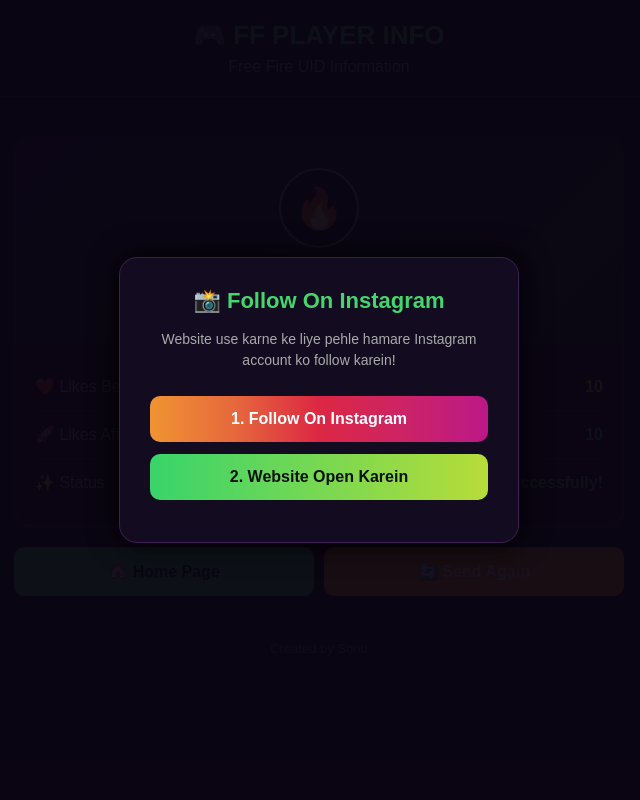
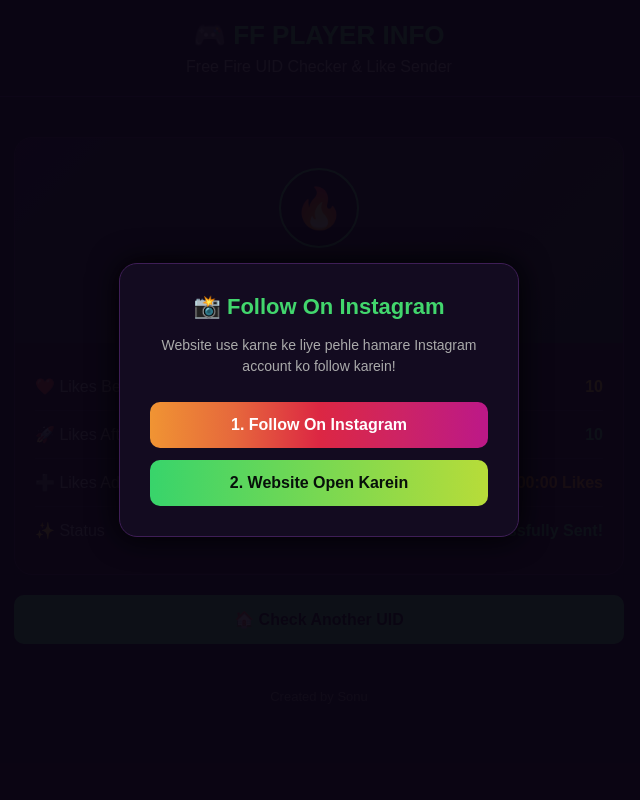
Before and after one commit to faltuwja-beep/Web-cc, a Flask app: template templates/index.html in a window 1280 px wide. Shown: the whole page, without its empty margins (321-961 px from the left). Run offline with Flask 3, Linux system fonts and the light colour scheme; the template is opened without the code that fills it: most values are stand-ins (such as "Sample title", 1, 10 or a date in 2020).

Commit message:
Update index.html

```diff
--- a/templates/index.html
+++ b/templates/index.html
@@ -15,7 +15,15 @@ body{
     background:#0b0614;
     color:white;
     min-height:100vh;
+    animation: fadeIn 0.8s ease-in-out;
 }
+
+@keyframes fadeIn {
+    from { opacity: 0; transform: translateY(-10px); }
+    to { opacity: 1; transform: translateY(0); }
+}
+
+/* Instagram Follow Gate Popup */
 #insta-gate {
     position: fixed;
     top: 0; left: 0;
@@ -36,9 +44,23 @@ body{
     text-align: center;
     max-width: 400px;
     width: 100%;
+    animation: scaleUp 0.4s ease;
 }
+
+@keyframes scaleUp {
+    from { transform: scale(0.8); opacity: 0; }
+    to { transform: scale(1); opacity: 1; }
+}
+
 .gate-box h2 { color: #42d66d; margin-bottom: 15px; font-size: 22px; }
 .gate-box p { color: #aaa; font-size: 14px; margin-bottom: 25px; line-height: 1.5; }
+
+.gate-btn-group {
+    display: flex;
+    flex-direction: column;
+    gap: 12px;
+}
+
 .gate-btn {
     display: block;
     width: 100%;
@@ -47,9 +69,13 @@ body{
     text-decoration: none;
     font-size: 16px;
     font-weight: bold;
-    margin-bottom: 12px;
     cursor: pointer;
     text-align: center;
+    transition: 0.3s;
+}
+.gate-btn:hover {
+    opacity: 0.9;
+    transform: translateY(-2px);
 }
 .btn-follow { background: linear-gradient(90deg, #f09433, #e6683c, #dc2743, #cc2366, #bc1888); color: white; }
 .btn-unlock { background: linear-gradient(90deg, #38d46b, #b7dc39); color: #07100a; border: none; }
@@ -96,6 +122,10 @@ button{
     font-size:16px;
     font-weight:bold;
     cursor:pointer;
+    transition: 0.3s;
+}
+button:hover {
+    opacity: 0.9;
 }
 .error{
     margin-top:20px;
@@ -111,6 +141,7 @@ button{
     border-radius:18px;
     overflow:hidden;
     border:1px solid #3e1e56;
+    animation: fadeIn 0.5s ease;
 }
 .profile-head{
     text-align:center;
@@ -150,50 +181,52 @@ footer{
 </head>
 <body>
 
+<!-- Instagram Follow Gate Popup -->
 <div id="insta-gate">
     <div class="gate-box">
         <h2>📸 Follow On Instagram</h2>
         <p>Website use karne ke liye pehle hamare Instagram account ko follow karein!</p>
-        <a href="https://www.instagram.com/sonu_9wx7?stkn=MXFzZmxnd2x0ejd2Mg==" target="_blank" class="gate-btn btn-follow">1. Follow On Instagram</a>
-        <button class="gate-btn btn-unlock" onclick="unlockWebsite()">2. Website Open Karein</button>
+        <div class="gate-btn-group">
+            <a href="https://www.instagram.com/sonu_9wx7?stkn=MXFzZmxnd2x0ejd2Mg==" target="_blank" class="gate-btn btn-follow">1. Follow On Instagram</a>
+            <button class="gate-btn btn-unlock" onclick="unlockWebsite()">2. Website Open Karein</button>
+        </div>
     </div>
 </div>
 
 <header>
 <h1>🎮 FF PLAYER INFO</h1>
-<p>Free Fire UID Information</p>
+<p>Free Fire UID Checker & Like Sender</p>
 </header>
 
 <div class="container">
 
-{% if result %}
+{% if result_data %}
+<!-- Likes Success Result Card -->
 <div class="profile">
 <div class="profile-head">
 <div class="avatar">🔥</div>
-<h2>{{ result.nickname }}</h2>
-<div class="uid">UID: {{ result.uid }}</div>
+<h2>{{ result_data.nickname }}</h2>
+<div class="uid">UID: {{ result_data.uid }}</div>
 </div>
 <div class="info">
-<div class="row"><span class="label">❤️ Likes Before</span><span class="value">{{ result.old_likes }}</span></div>
-<div class="row"><span class="label">🚀 Likes After</span><span class="value" style="color:#42d66d;">{{ result.new_likes }}</span></div>
-<div class="row"><span class="label">✨ Status</span><span class="value" style="color:#38d46b;">Likes Sent Successfully!</span></div>
+<div class="row"><span class="label">❤️ Likes Before</span><span class="value">{{ result_data.old_likes }}</span></div>
+<div class="row"><span class="label">🚀 Likes After</span><span class="value" style="color:#42d66d;">{{ result_data.new_likes }}</span></div>
+<div class="row"><span class="label">➕ Likes Added</span><span class="value" style="color:#ff9900;">+{{ result_data.added_likes }} Likes</span></div>
+<div class="row"><span class="label">✨ Status</span><span class="value" style="color:#38d46b;">Successfully Sent!</span></div>
 </div>
 </div>
 
 <div class="btn-group">
-    <a href="/" style="flex:1;"><button style="background:#42d66d; color:#07100a;">🏠 Home Page</button></a>
-    <form action="/" method="POST" style="flex:1;">
-        <input type="hidden" name="uid" value="{{ result.uid }}">
-        <button type="submit" style="background:#ff9900; color:white;">🔄 Send Again</button>
-    </form>
+    <a href="/" style="flex:1;"><button style="background:#42d66d; color:#07100a;">🏠 Check Another UID</button></a>
 </div>
 
 {% else %}
 
+<!-- UID Search Box -->
 <div class="search-box">
 <form method="POST">
 <input type="text" name="uid" placeholder="Enter Free Fire UID" required>
-<button type="submit">🔍 SEARCH PLAYER</button>
+<button type="submit">🔍 CHECK UID</button>
 </form>
 </div>
 
@@ -222,13 +255,14 @@ footer{
 </div>
 </div>
 
+<!-- Separate Send Likes Form Button -->
 <form action="/send-likes" method="POST" style="margin-top: 20px;">
     <input type="hidden" name="uid" value="{{ player.uid }}">
     <input type="hidden" name="region" value="{{ player.region }}">
     <input type="hidden" name="old_likes" value="{{ player.likes }}">
     <input type="hidden" name="nickname" value="{{ player.nickname }}">
     <button type="submit" style="background: linear-gradient(90deg, #ff9900, #ff3300); color: white;">
-        🔥 SEND LIKES
+        🔥 SEND 20 LIKES NOW
     </button>
 </form>
 {% endif %}
@@ -255,3 +289,4 @@ function unlockWebsite() {
 
 </body>
 </html>
+.
```
